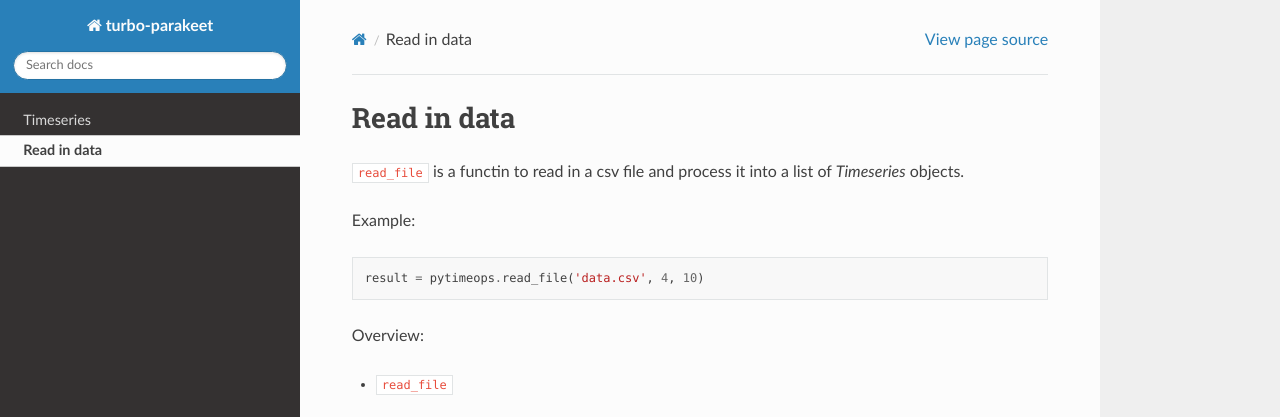
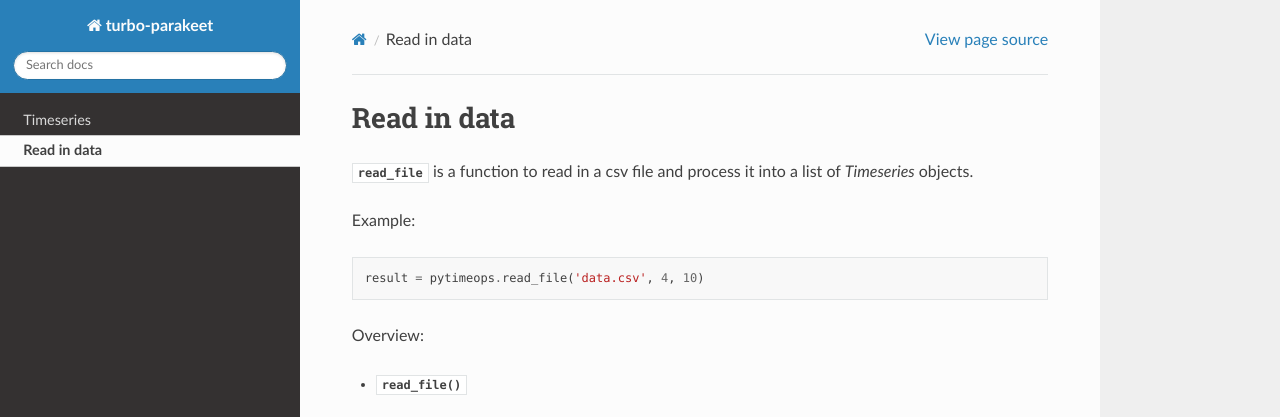
Before and after one commit to OxfordSchmidtAIFellows/turbo-parakeet, a Sphinx documentation site: the page built from docs/source/read_data.rst, in a window 1280 px wide, cut to the strip 0-417 px from the top of the page. Built offline with Sphinx 7.4.7 and the Read the Docs theme 2.0.0, drawn with Linux system fonts in a browser that asks for light colours; cross-references to code outside the pages are shown as plain code.

Commit message:
fix function doc

```diff
--- a/docs/source/index.rst
+++ b/docs/source/index.rst
@@ -13,9 +13,6 @@ Welcome to the turbo-parakeet documentation!
 Contents
 ========
 
-.. automodule:: pytimeops
-    :members:
-
 .. toctree::
    time_series
    read_data
--- a/docs/source/read_data.rst
+++ b/docs/source/read_data.rst
@@ -2,9 +2,9 @@
 Read in data
 ************
 
-.. currentmodule:: pytimeops
+.. currentmodule:: pytimeops.read_data
 
-:function:`read_file<pytimeops.read_file>` is a functin to read in a csv file and process it into a list of `Timeseries` objects.
+:func:`read_file<pytimeops.read_file>` is a function to read in a csv file and process it into a list of `Timeseries` objects.
 
 Example::
 
@@ -13,6 +13,6 @@ Example::
 
 Overview:
 
-- :function:`read_file`
+- :func:`read_file`
 
 .. autofunction:: read_file
```
